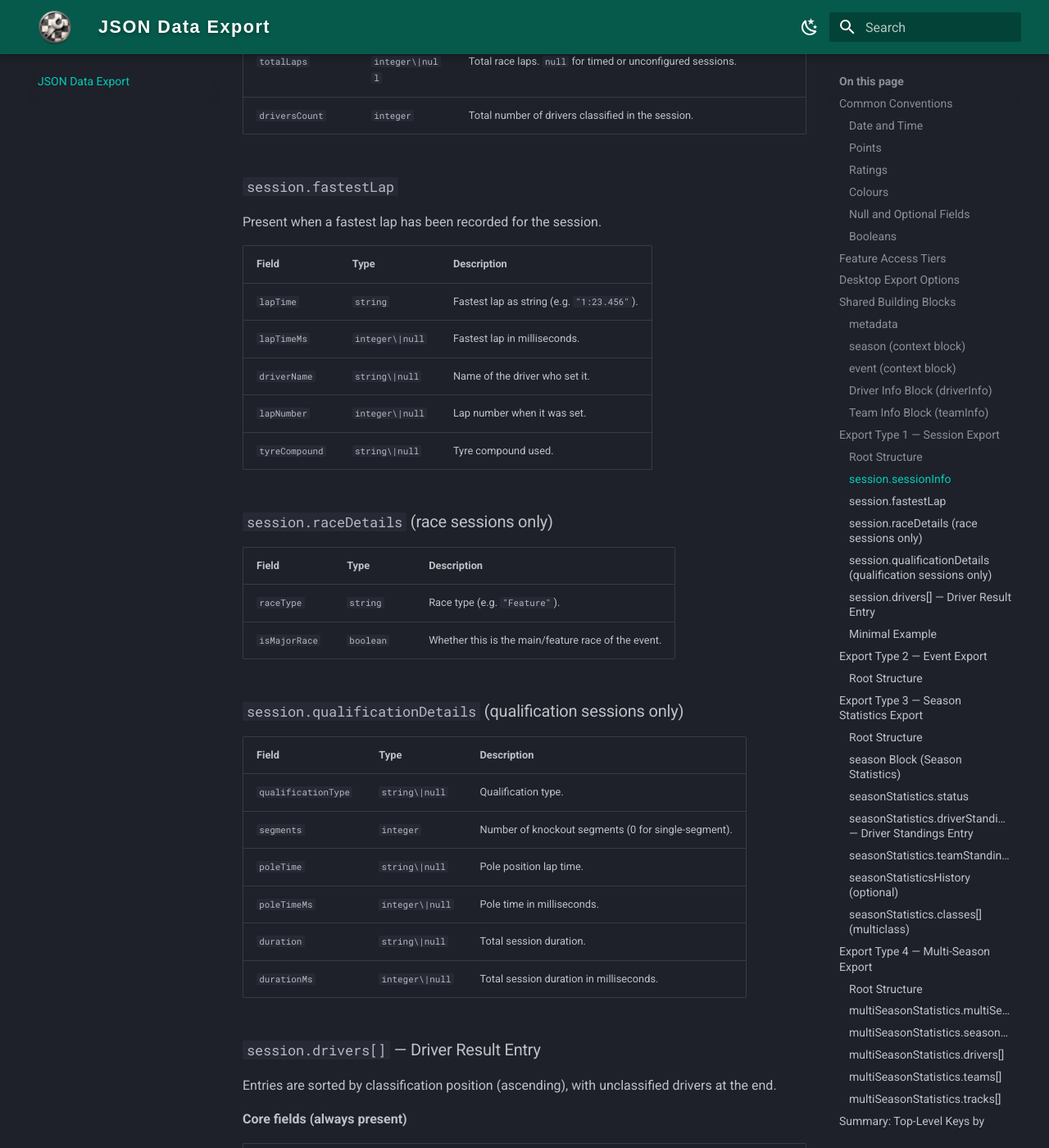
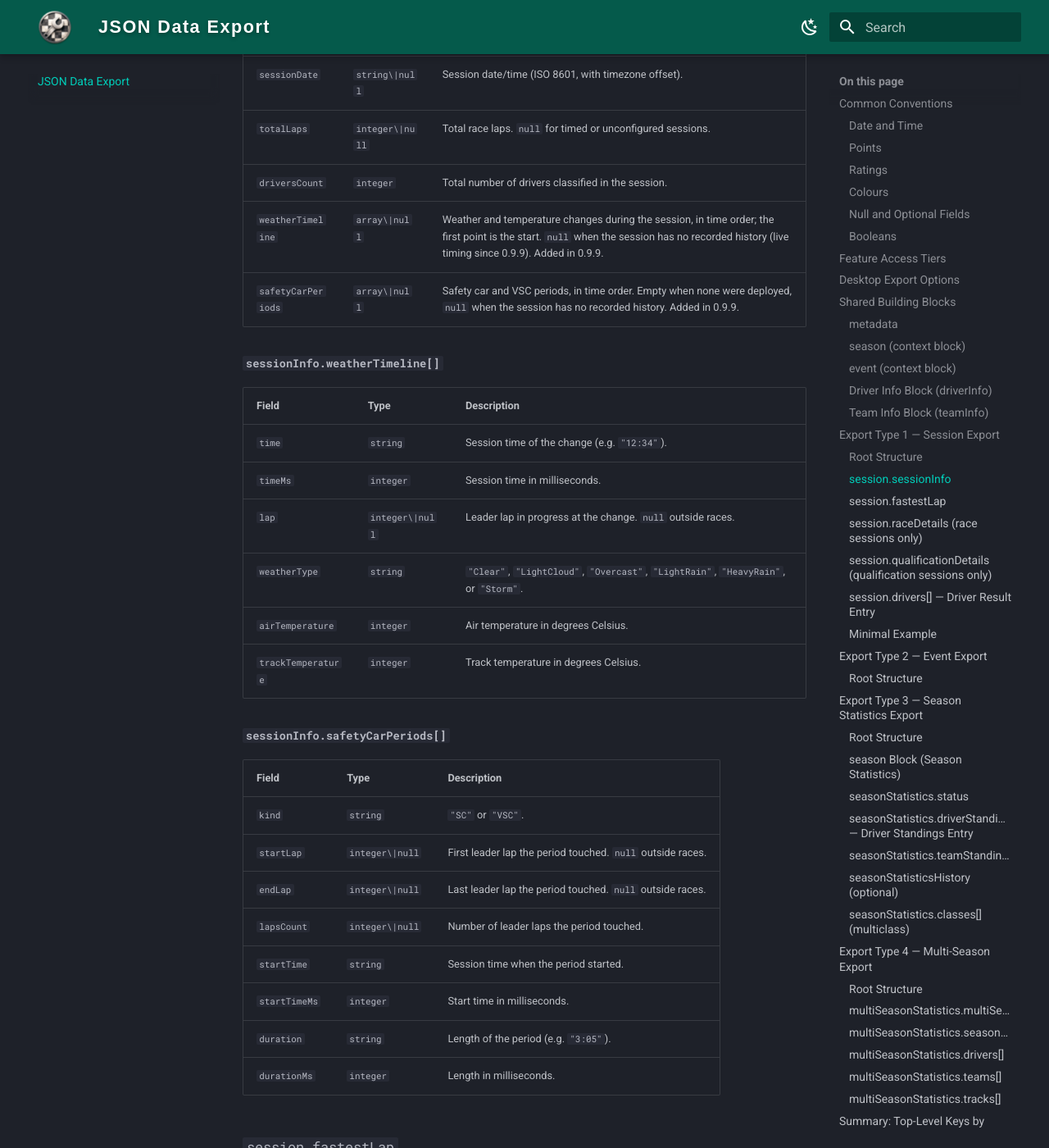
Before and after one commit to vlad-men/RacingLeagueTools_Docs, an MkDocs documentation site: the page built from docs/data-export.md, in a window 1280 px wide and 1400 px high, scrolled down 7223 px. Shown: the whole window at 82% size. Built offline with MkDocs 1.6.1 and Material for MkDocs 9.7.7, drawn with Linux system fonts in a browser that asks for light colours; some of the changed text lies outside the part shown.

Commit message:
Document lap history fields and session weather timeline in JSON export

```diff
--- a/docs/data-export.md
+++ b/docs/data-export.md
@@ -224,6 +224,32 @@
 | `sessionDate` | `string\|null` | Session date/time (ISO 8601, with timezone offset). |
 | `totalLaps` | `integer\|null` | Total race laps. `null` for timed or unconfigured sessions. |
 | `driversCount` | `integer` | Total number of drivers classified in the session. |
+| `weatherTimeline` | `array\|null` | Weather and temperature changes during the session, in time order; the first point is the start. `null` when the session has no recorded history (live timing since 0.9.9). Added in 0.9.9. |
+| `safetyCarPeriods` | `array\|null` | Safety car and VSC periods, in time order. Empty when none were deployed, `null` when the session has no recorded history. Added in 0.9.9. |
+
+**`sessionInfo.weatherTimeline[]`**
+
+| Field | Type | Description |
+| --- | --- | --- |
+| `time` | `string` | Session time of the change (e.g. `"12:34"`). |
+| `timeMs` | `integer` | Session time in milliseconds. |
+| `lap` | `integer\|null` | Leader lap in progress at the change. `null` outside races. |
+| `weatherType` | `string` | `"Clear"`, `"LightCloud"`, `"Overcast"`, `"LightRain"`, `"HeavyRain"`, or `"Storm"`. |
+| `airTemperature` | `integer` | Air temperature in degrees Celsius. |
+| `trackTemperature` | `integer` | Track temperature in degrees Celsius. |
+
+**`sessionInfo.safetyCarPeriods[]`**
+
+| Field | Type | Description |
+| --- | --- | --- |
+| `kind` | `string` | `"SC"` or `"VSC"`. |
+| `startLap` | `integer\|null` | First leader lap the period touched. `null` outside races. |
+| `endLap` | `integer\|null` | Last leader lap the period touched. `null` outside races. |
+| `lapsCount` | `integer\|null` | Number of leader laps the period touched. |
+| `startTime` | `string` | Session time when the period started. |
+| `startTimeMs` | `integer` | Start time in milliseconds. |
+| `duration` | `string` | Length of the period (e.g. `"3:05"`). |
+| `durationMs` | `integer` | Length in milliseconds. |
 
 ### `session.fastestLap`
 
@@ -462,11 +488,16 @@
 | `isValid` | `boolean` | Whether the lap was valid (no track limit violations). |
 | `isPersonalBest` | `boolean` | Whether this was the driver's personal best lap. |
 | `isSessionFastest` | `boolean` | Whether this was the overall fastest lap of the session. |
-| `positionAfterLap` | `integer\|null` | Race position after completing this lap. |
+| `positionAfterLap` | `integer\|null` | Race position after completing this lap: recorded by live timing, otherwise estimated from lap times. `null` when unknown. |
+| `isPositionEstimated` | `boolean\|null` | `true` when `positionAfterLap` is estimated from lap times, `false` when recorded. `null` when the position is unknown. Added in 0.9.9. |
 | `gapToLeader` | `string\|null` | Gap to race leader after this lap. |
 | `gapToLeaderMs` | `integer\|null` | Gap in milliseconds. |
 | `gapToAhead` | `string\|null` | Gap to driver immediately ahead. |
 | `gapToAheadMs` | `integer\|null` | Gap ahead in milliseconds. |
+| `tyreWear` | `integer\|null` | Average tyre wear in percent at the end of the lap. `null` when not recorded. Added in 0.9.9. |
+| `isPitEntryLap` | `boolean\|null` | Whether the driver entered the pit lane on this lap. `null` without recorded history. Added in 0.9.9. |
+| `isPitExitLap` | `boolean\|null` | Whether the driver left the pit lane on this lap. `null` without recorded history. Added in 0.9.9. |
+| `isSafetyCarLap` | `boolean\|null` | Whether the leader lap with the same number was under SC or VSC. `null` without recorded history. Added in 0.9.9. |
 | `deltaToPreviousLap` | `string\|null` | Delta vs. the driver's previous lap. |
 | `deltaToPreviousLapMs` | `integer\|null` | Delta in milliseconds. |
 | `deltaToPersonalBest` | `string\|null` | Delta vs. the driver's best lap. |
```
